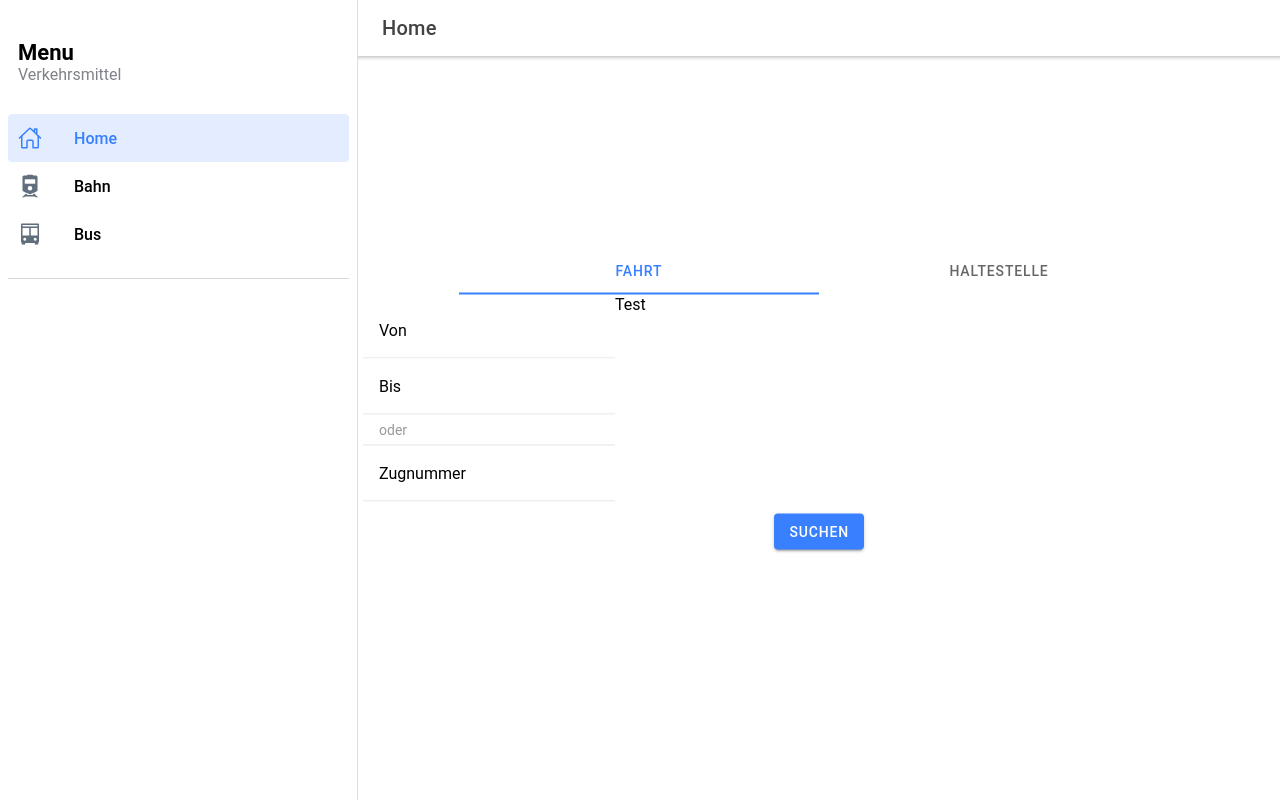
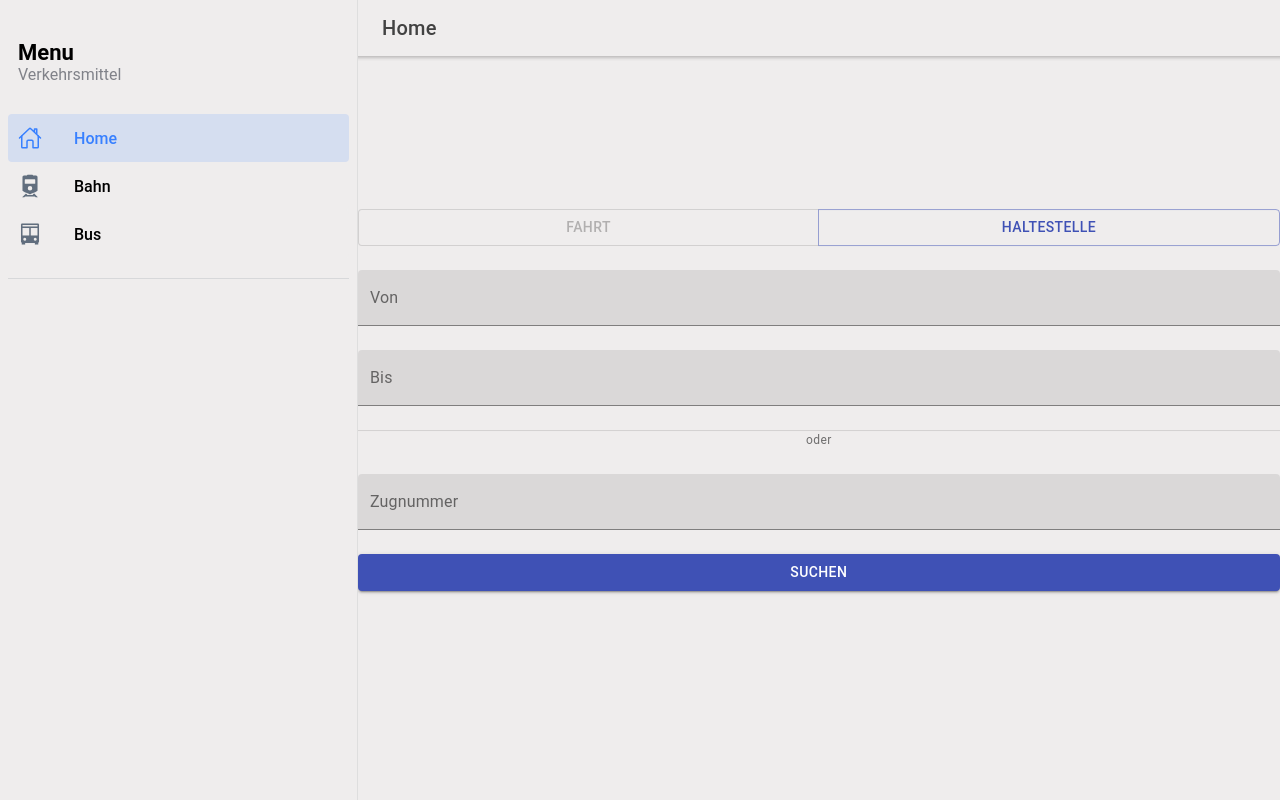
Before and after one commit to Hollandische-Ruderer/Bahnanenschubser, a React (Create React App) app in the folder Bahnanenschubser.Client/: page /home in a window 1280 px wide. Built offline with nearby package versions, Linux system fonts and the light colour scheme.

Commit message:
styles and material UI

```diff
--- a/Bahnanenschubser.Client/src/pages/Home.tsx
+++ b/Bahnanenschubser.Client/src/pages/Home.tsx
@@ -1,6 +1,6 @@
 import {
     IonButton,
-    IonButtons,
+    IonButtons, IonCol,
     IonContent,
     IonGrid,
     IonHeader, IonInput, IonItem, IonItemDivider, IonLabel, IonList,
@@ -15,6 +15,8 @@ import './Home.css';
 import ExploreContainer from '../components/ExploreContainer';
 import IHomeViewModel from "../viewmodels/IHomeViewModel";
 import {observer} from "mobx-react";
+import Button from '@material-ui/core/Button';
+import { Grid, ButtonGroup, TextField, Divider, Typography } from '@material-ui/core';
 
 enum Tabs {
     Fahrt = "Fahrt",
@@ -53,61 +55,69 @@ export default class Home extends React.Component<Props, State> {
                 <IonContent fullscreen>
 
                     <ExploreContainer>
-                        <IonGrid>
-                            <IonRow>
-                                <IonSegment value={this.state.activeTab} onIonChange={(change) => {
-                                    this.setState({
-                                        activeTab: change.detail.value as Tabs
+                        <Grid container spacing={3}>
+                            <Grid item xs={12}>
+                                <ButtonGroup color="primary" aria-label="outlined primary button group" fullWidth={true}>
+                                    <Button disabled={this.state.activeTab === Tabs.Fahrt} value={this.state.activeTab} onClick={() => {
+                                        this.setState({
+                                            activeTab: Tabs.Fahrt
                                     })
-                                }}>
-                                    <IonSegmentButton value={Tabs.Fahrt}>
-                                        <IonLabel>
-                                            Fahrt
-                                        </IonLabel>
-                                    </IonSegmentButton>
-                                    <IonSegmentButton value={Tabs.Haltestelle}>
-                                        <IonLabel>
-                                            Haltestelle
-                                        </IonLabel>
-                                    </IonSegmentButton>
-                                </IonSegment>
-                            </IonRow>
-                            {this.state.activeTab === Tabs.Fahrt &&
-                            <IonRow>
-                                <IonList>
-                                    <IonItem>
-                                        <IonLabel position='floating'>Von</IonLabel>
-                                        <IonInput autofocus={true} value={this.props.viewmodel.origin}
-                                                  onIonChange={(v) => this.props.viewmodel.setOrigin(v.detail.value!)}/>
-                                    </IonItem>
-                                    <IonItem>
-                                        <IonLabel position='floating'>Bis</IonLabel>
-                                        <IonInput value={this.props.viewmodel.destination}
-                                                  onIonChange={(v) => this.props.viewmodel.setDestination(v.detail.value!)}/>
-                                    </IonItem>
-                                    <IonItemDivider>oder</IonItemDivider>
-                                    <IonItem>
-                                        <IonLabel position='floating'>Zugnummer</IonLabel>
-                                        <IonInput value={this.props.viewmodel.trainNumber}
-                                                  onIonChange={(v) => this.props.viewmodel.setTrainNumber(v.detail.value!)}/>
-                                    </IonItem>
-                                </IonList>
-                                <IonLabel>Test{this.props.viewmodel.origin} </IonLabel>
-                            </IonRow>
+                                    }}>Fahrt</Button>
+                                    <Button disabled={this.state.activeTab === Tabs.Haltestelle} value={this.state.activeTab} onClick={() => {
+                                        this.setState({
+                                            activeTab: Tabs.Haltestelle
+                                        })
+                                    }}>Haltestelle</Button>
+                                </ButtonGroup>
+                            </Grid>
+
+                            <Grid item xs={12}>
+                                {this.state.activeTab === Tabs.Fahrt &&
+                                    <Grid container spacing={3}>
+                                        <Grid item xs={12}>
+                                            <TextField value={this.props.viewmodel.origin} onChange={(e) => this.props.viewmodel.setOrigin(e.target.value)} id="filled-basic" label="Von" variant="filled" fullWidth={true} />
+                                        </Grid>
+                                        <Grid item xs={12}>
+                                            <TextField value={this.props.viewmodel.destination} onChange={(e) => this.props.viewmodel.setDestination(e.target.value)} id="filled-basic" label="Bis" variant="filled" fullWidth={true}/>
+                                        </Grid>
+                                        <Grid item xs={12}>
+                                            <Divider component='div' />
+                                            <div>
+                                                <Typography
+                                                    color="textSecondary"
+                                                    display="block"
+                                                    variant="caption"
+                                                >
+                                                    oder
+                                                </Typography>
+                                            </div>
+                                        </Grid>
+                                        <Grid item xs={12}>
+                                            <form noValidate autoComplete="off">
+                                                <TextField value={this.props.viewmodel.trainNumber} onChange={(e) => this.props.viewmodel.setTrainNumber(e.target.value)} id="filled-basic" label="Zugnummer" variant="filled" fullWidth={true} />
+                                            </form>
+                                        </Grid>
+                                    </Grid>
+                                }
+                            </Grid>
+
+                            {this.state.activeTab === Tabs.Haltestelle &&
+                            <Grid container spacing={3}>
+                                <Grid item xs={12}>
+                                    <form noValidate autoComplete="off">
+                                        <TextField value={this.props.viewmodel.station} onChange={(e) => this.props.viewmodel.setStation(e.target.value)} id="filled-basic" label="Zugnummer" variant="filled" fullWidth={true} />
+                                    </form>
+                                </Grid>
+                            </Grid>
                             }
-                            {this.state.activeTab === Tabs.Haltestelle &&
-                            <IonRow>
-                                <IonList>
-                                    <IonItem>
-                                        <IonLabel position='floating'>Haltestelle</IonLabel>
-                                        <IonInput value={this.props.viewmodel.station}
-                                                  onIonChange={(v) => this.props.viewmodel.setStation(v.detail.value!)}/>
-                                    </IonItem>
-                                </IonList>
-                            </IonRow>
-                            }
-                            <IonButton onClick={() => this.props.viewmodel.search()}>Suchen</IonButton>
-                        </IonGrid>
+
+                            <Grid item xs={12}>
+                                <Button fullWidth={true} onClick={() => this.props.viewmodel.search()} variant="contained" color="primary">
+                                    Suchen
+                                </Button>
+                            </Grid>
+
+                        </Grid>
                     </ExploreContainer>
                 </IonContent>
             </IonPage>
--- a/Bahnanenschubser.Client/src/pages/Page.css
+++ b/Bahnanenschubser.Client/src/pages/Page.css
@@ -0,0 +1,7 @@
+ion-content{
+    --ion-background-color: #EFEDED;
+}
+
+ion-header {
+    --ion-background-color: #EFEDED;
+}
--- a/Bahnanenschubser.Client/src/pages/Splash.tsx
+++ b/Bahnanenschubser.Client/src/pages/Splash.tsx
@@ -9,6 +9,7 @@ import './Splash.css';
 import image from './../assets/bahn-icon.png';
 import ExploreContainer from '../components/ExploreContainer';
 import {Redirect} from "react-router";
+import { Button } from '@material-ui/core';
 
 type Props = { }
 
@@ -58,7 +59,9 @@ export default class Splash extends React.Component<Props, State> {
                             </IonRow>
                             <IonRow>
                                 <IonCol>
-                                    <IonButton expand="full" onClick={() => { this.setState({continue: true}) }}>Loslegen</IonButton>
+                                    <Button fullWidth={true} onClick={() => { this.setState({continue: true}) }} variant="contained" color="primary">
+                                        Loslegen
+                                    </Button>
                                 </IonCol>
                             </IonRow>
                         </IonGrid>
```
Also changed, not shown: Bahnanenschubser.Client/package.json (+5 -4 lines), 2 other files (tests, documents, lock files or other folders).
